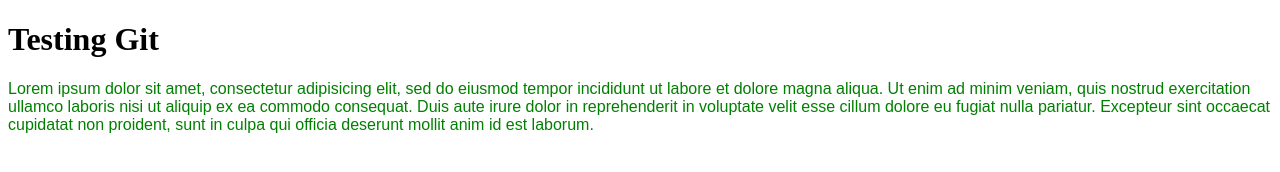
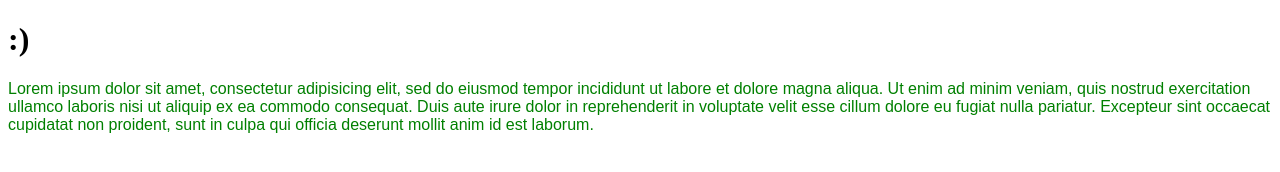
Before and after one commit to mvtercero/testing-git, a plain HTML site: page index.html in a window 1280 px wide. Drawn offline with Linux system fonts and the light colour scheme; files that its build step writes are made by us from their sources.

Commit message:
Change Main Title Header Title

```diff
--- a/index.html
+++ b/index.html
@@ -3,11 +3,11 @@
   <head>
     <meta charset="utf-8">
     <link rel="stylesheet" href="main.css">
-    <title>Testing Git</title>
+    <title>My first Git Project</title>
   </head>
   <body>
   <header>
-    <h1>Testing Git</h1>
+    <h1>:)</h1>
   </header>
 
     <main class="letter">
```
